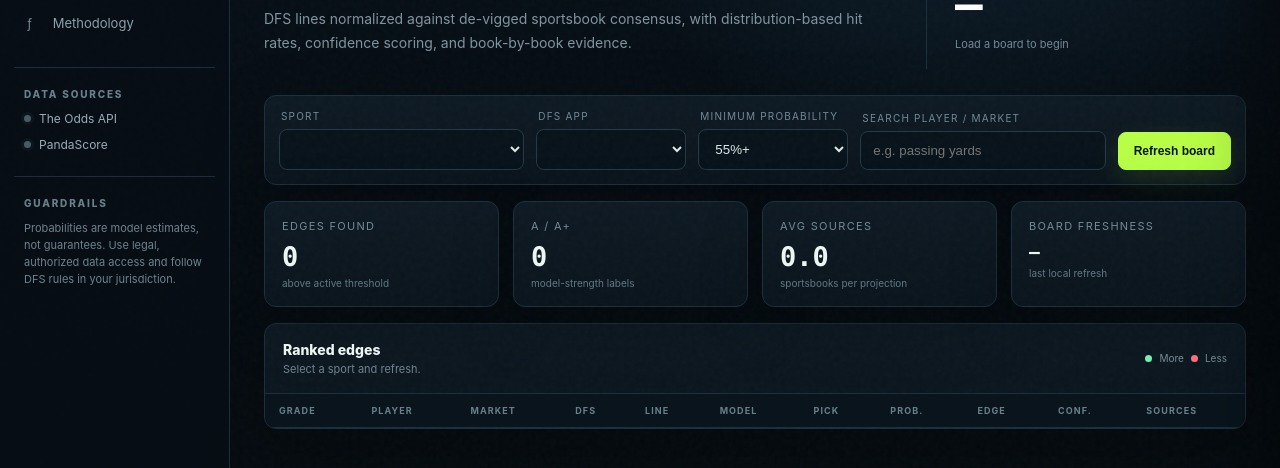
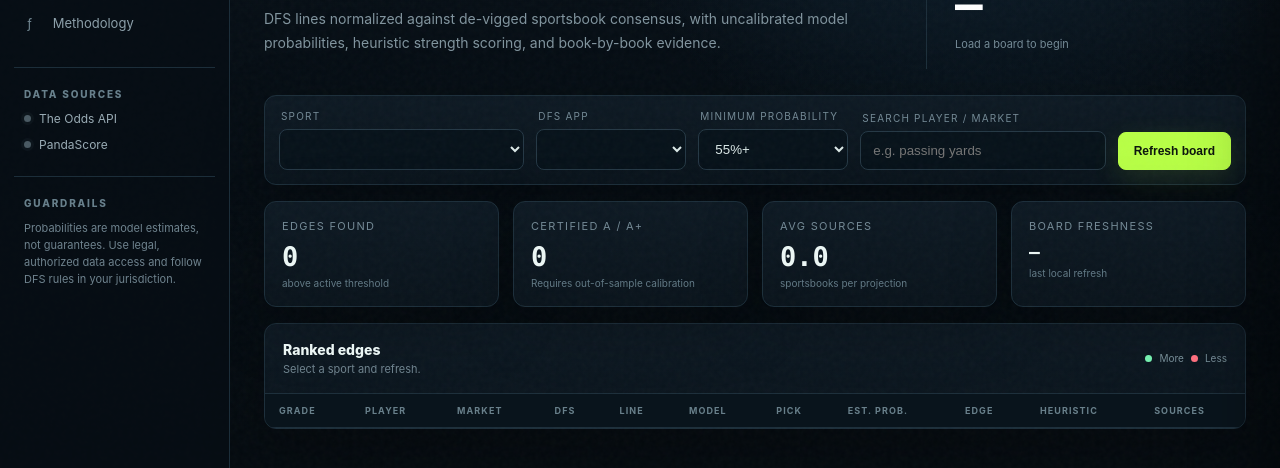
Before and after one commit to djlatt22-lang/dfs-edge-terminal, a plain HTML site: page app/static/index.html in a window 1280 px wide. Shown: the part 236-704 px from the top of the page. Drawn offline with Linux system fonts and the light colour scheme; no server answers.

Commit message:
Clarify in UI that model probability and strength metrics are uncalibrated

```diff
--- a/app/static/index.html
+++ b/app/static/index.html
@@ -48,7 +48,7 @@
           <div>
             <div class="eyebrow">LIVE MODEL BOARD</div>
             <h1>Find separation.<br><span>Measure the edge.</span></h1>
-            <p class="hero-copy">DFS lines normalized against de-vigged sportsbook consensus, with distribution-based hit rates, confidence scoring, and book-by-book evidence.</p>
+            <p class="hero-copy">DFS lines normalized against de-vigged sportsbook consensus, with uncalibrated model probabilities, heuristic strength scoring, and book-by-book evidence.</p>
           </div>
           <div class="hero-stat">
             <div class="hero-stat-label">Top modeled edge</div>
@@ -86,7 +86,7 @@
 
         <div class="metric-grid">
           <div class="metric panel"><div class="metric-label">Edges found</div><div class="metric-value" id="edgeCount">0</div><div class="metric-foot">above active threshold</div></div>
-          <div class="metric panel"><div class="metric-label">A / A+</div><div class="metric-value" id="strongCount">0</div><div class="metric-foot">model-strength labels</div></div>
+          <div class="metric panel"><div class="metric-label">Certified A / A+</div><div class="metric-value" id="strongCount">0</div><div class="metric-foot">Requires out-of-sample calibration</div></div>
           <div class="metric panel"><div class="metric-label">Avg sources</div><div class="metric-value" id="avgSources">0.0</div><div class="metric-foot">sportsbooks per projection</div></div>
           <div class="metric panel"><div class="metric-label">Board freshness</div><div class="metric-value small" id="freshness">—</div><div class="metric-foot">last local refresh</div></div>
         </div>
@@ -104,7 +104,7 @@
             <table>
               <thead>
                 <tr>
-                  <th>Grade</th><th>Player</th><th>Market</th><th>DFS</th><th>Line</th><th>Model</th><th>Pick</th><th>Prob.</th><th>Edge</th><th>Conf.</th><th>Sources</th>
+                  <th>Grade</th><th>Player</th><th>Market</th><th>DFS</th><th>Line</th><th>Model</th><th>Pick</th><th>Est. Prob.</th><th>Edge</th><th>Heuristic</th><th>Sources</th>
                 </tr>
               </thead>
               <tbody id="boardBody"></tbody>
@@ -147,7 +147,7 @@ PrizePicks,Esports - CS2,Example Player,kills_maps_1_2,31.5,34.1,5.8,Team A vs T
             <div class="method-list">
               <div><span>01</span><p><b>Projection vs line.</b> The raw difference is standardized by the stat's volatility.</p></div>
               <div><span>02</span><p><b>Distribution estimate.</b> The engine converts the gap into More/Less hit probabilities.</p></div>
-              <div><span>03</span><p><b>Confidence.</b> Larger stable separation scores higher; missing projections are clearly flagged instead of fabricated.</p></div>
+              <div><span>03</span><p><b>Heuristic strength.</b> Larger separation produces a stronger diagnostic score, not a calibrated confidence percentage; missing projections are not invented.</p></div>
             </div>
           </div>
         </div>
```
